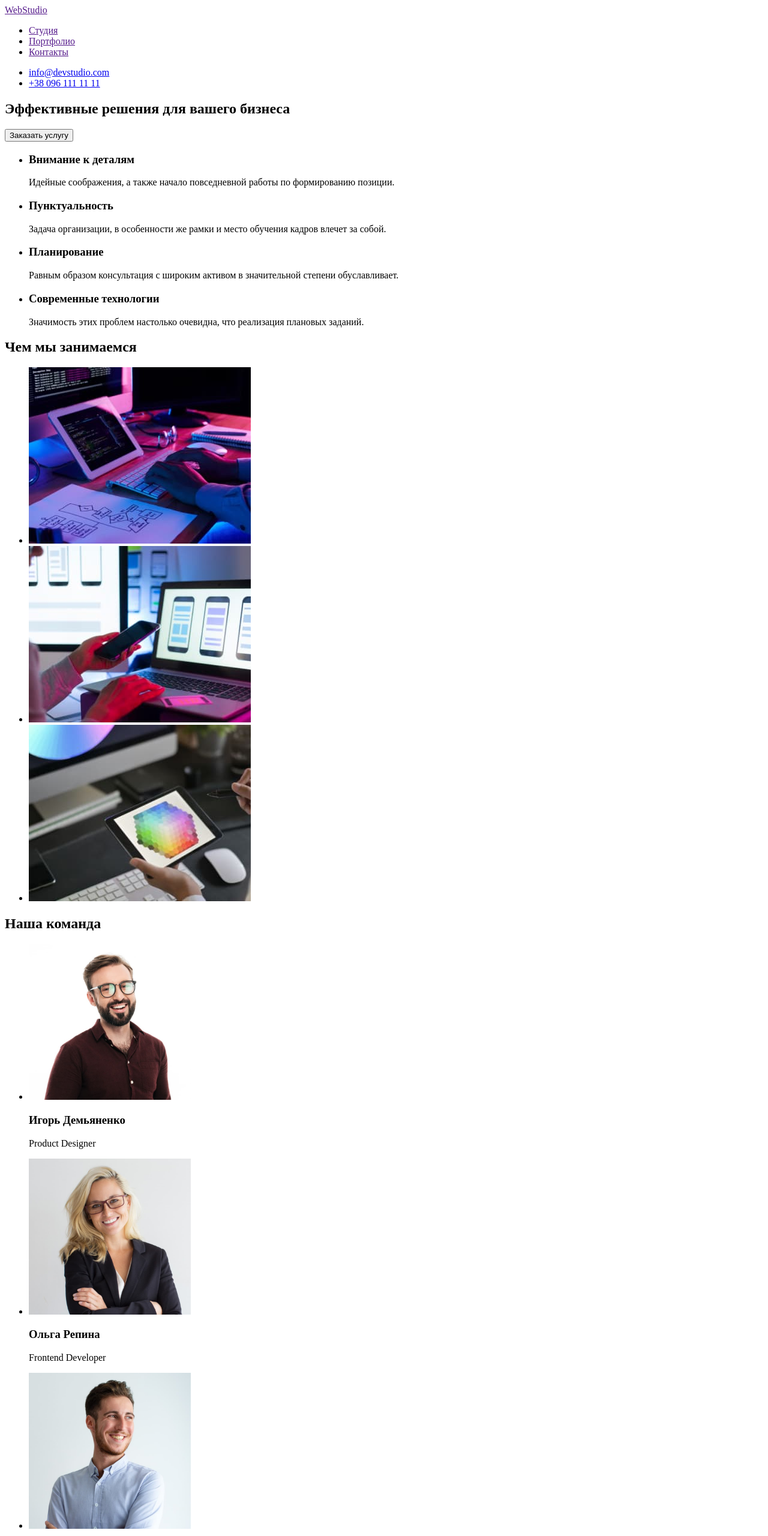
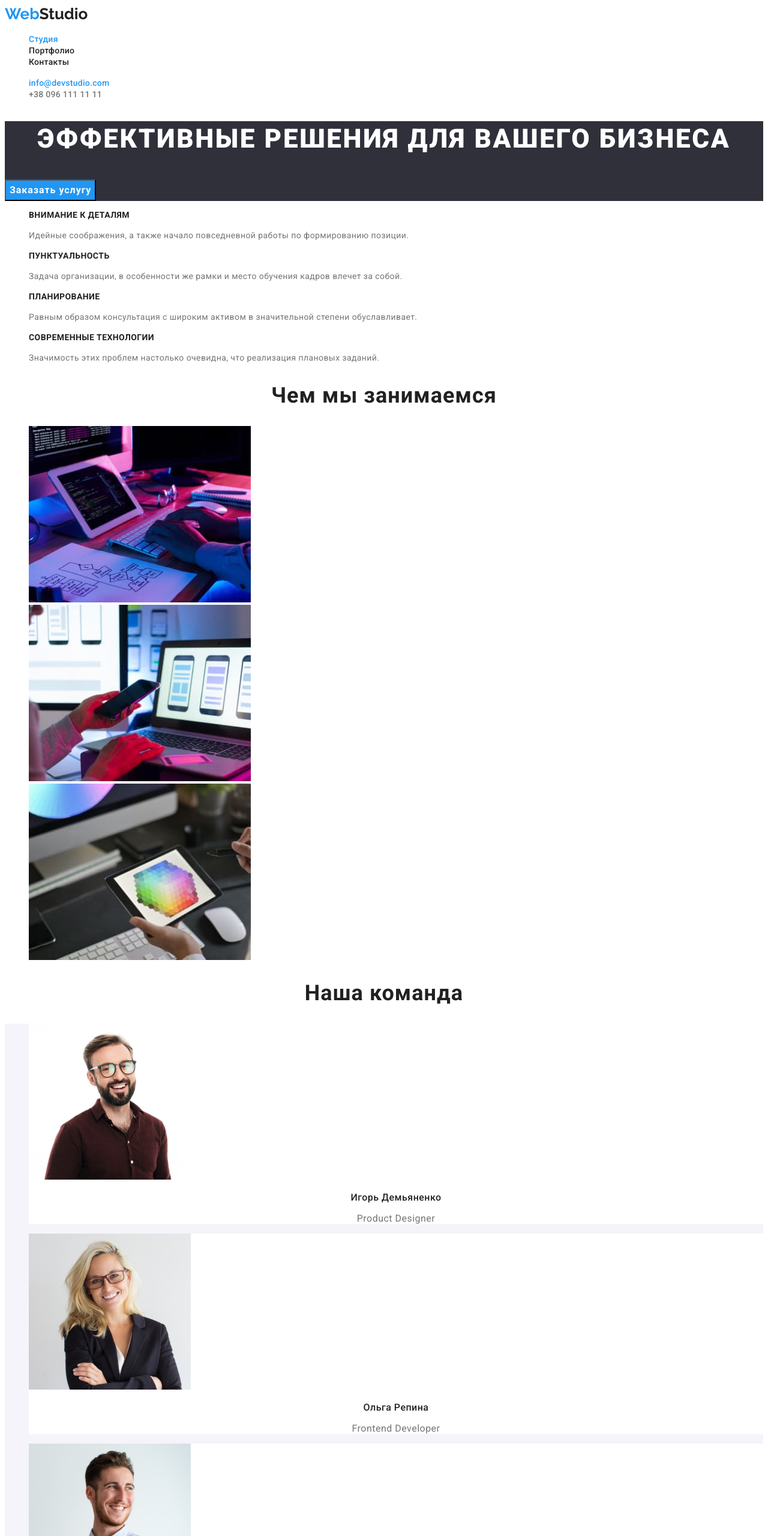
Before and after one commit to Omelchuk91/goit-markup-hw-08, a plain HTML site: page index.html in a window 1280 px wide. Shown: the top 2560 px of the page at 60% size. Drawn offline with Linux system fonts and the light colour scheme.

Commit message:
goit-markup-hw-02

```diff
--- /dev/null
+++ b/css/styles.css
@@ -0,0 +1,259 @@
+:root {
+  --primary-text-color: #757575;
+  --title-text-color: #212121;
+  --accent-text-color: #2196f3;
+  --hero-color: #2f303a;
+  --white-color: #ffffff;
+}
+
+body {
+  font-family: "Roboto", sans-serif;
+  background-color: var(--white-color);
+  color: var(--primary-text-color);
+}
+
+.logo {
+  font-family: "Raleway", sans-serif;
+  font-weight: 700;
+  font-size: 26px;
+  line-height: 1.19;
+  color: var(--title-text-color);
+}
+
+.list {
+  list-style: none;
+}
+
+.link {
+  text-decoration: none;
+}
+
+.visually-hidden {
+  position: absolute;
+  white-space: nowrap;
+  width: 1px;
+  height: 1px;
+  overflow: hidden;
+  border: 0;
+  padding: 0;
+  clip: rect(0 0 0 0);
+  clip-path: inset(50%);
+  margin: -1px;
+}
+
+/* -----------header list -----------------*/
+.page-header {
+  background: var(--white-color);
+}
+
+.logo-part {
+  color: var(--accent-text-color);
+}
+
+.header-link-studio,
+.header-mail {
+  font-weight: 500;
+  font-size: 14px;
+  line-height: 1.14;
+  letter-spacing: 0.02em;
+  color: var(--accent-text-color);
+}
+.header-link {
+  font-weight: 500;
+  font-size: 14px;
+  line-height: 1.14;
+  letter-spacing: 0.02em;
+  color: var(--title-text-color);
+}
+.header-tel {
+  font-weight: 500;
+  font-size: 14px;
+  line-height: 1.14;
+  letter-spacing: 0.02em;
+  color: var(--primary-text-color);
+}
+.header-nav .link:hover,
+.header-nav .link:focus,
+.contact-nav .link:hover,
+.contact-nav .link:focus {
+  color: var(--accent-text-color);
+}
+
+/* -----------------Hero--------------------- */
+.hero {
+  background: var(--hero-color);
+}
+
+.hero-title {
+  font-weight: 900;
+  font-size: 44px;
+  line-height: 1.36;
+  text-align: center;
+  letter-spacing: 0.06em;
+  text-transform: uppercase;
+  color: var(--white-color);
+}
+.header-nav .link.current {
+  color: var(--accent-text-color);
+}
+
+.hero-button {
+  font-family: inherit;
+  color: var(--white-color);
+  background: var(--accent-text-color);
+  font-weight: 700;
+  font-size: 16px;
+  line-height: 1.88;
+  letter-spacing: 0.06em;
+  cursor: pointer;
+}
+
+.hero-button:hover,
+.hero-button:focus {
+  background-color: #188ce8;
+}
+
+/* -----------------------features-------------*/
+.features,
+.work {
+  background-color: var(--white-color);
+}
+
+.feature-title {
+  font-weight: 700;
+  font-size: 14px;
+  line-height: 1.14;
+  letter-spacing: 0.03em;
+  text-transform: uppercase;
+  color: var(--title-text-color);
+}
+.feature-text {
+  font-size: 14px;
+  line-height: 1.71;
+  letter-spacing: 0.03em;
+  color: var(--primary-text-color);
+}
+
+/* ---------------our work--------------- */
+.work-list {
+  background-color: var(--white-color);
+}
+
+.work-title {
+  font-weight: 700;
+  font-size: 36px;
+  line-height: 42px;
+  text-align: center;
+  letter-spacing: 0.03em;
+  color: var(--title-text-color);
+}
+
+/* -----------------------team------------------------ */
+.team-list {
+  background: #F5F4FA;
+}
+
+.team-item{
+    background-color: var(--white-color);
+}
+.team-name {
+  font-weight: 700;
+  font-size: 36px;
+  line-height: 1.17;
+  text-align: center;
+  letter-spacing: 0.03em;
+  color: var(--title-text-color);
+}
+.team-title {
+  font-weight: 500;
+  font-size: 16px;
+  line-height: 1.19;
+  text-align: center;
+  letter-spacing: 0.03em;
+  color: var(--title-text-color);
+}
+.team-position {
+  font-size: 16px;
+  line-height: 1.19;
+  text-align: center;
+  letter-spacing: 0.03em;
+  color: var(--primary-text-color);
+}
+
+/* --------------------footer---------------------- */
+.footer {
+  background: var(--hero-color);
+}
+.footer-logo {
+  font-family: "Raleway";
+  font-weight: 700;
+  font-size: 26px;
+  line-height: 1.19;
+  letter-spacing: 0.03em;
+  color: var(--white-color);
+}
+.contacts-address {
+  font-style: normal;
+  font-weight: 400;
+  font-size: 14px;
+  line-height: 1.71;
+  letter-spacing: 0.03em;
+  color: var(--white-color);
+}
+.contacts-link,
+.contacts-tel {
+  font-style: normal;
+  font-weight: 400;
+  font-size: 14px;
+  line-height: 1.71;
+  letter-spacing: 0.03em;
+  color: rgba(255, 255, 255, 0.6);
+}
+
+.contacts-address:hover,
+.contacts-link:hover,
+.contacts-tel:hover,
+.contacts-address:focus,
+.contacts-link:focus,
+.contacts-tel:focus {
+  color: var(--accent-text-color);
+}
+
+/* -------  portfolio-------- */
+.portfolio-title {
+  font-weight: 700;
+  font-size: 18px;
+  line-height: 2;
+  letter-spacing: 0.06em;
+  color: var(--title-text-color);
+  cursor: pointer;
+}
+
+.portfolio-text {
+  font-size: 16px;
+  line-height: 1.88;
+  letter-spacing: 0.03em;
+  color: var(--primary-text-color);
+}
+
+.section-works-button {
+  font-family: inherit;
+  font-weight: 500;
+  font-size: 16px;
+  line-height: 1.62;
+  text-align: center;
+  letter-spacing: 0.03em;
+  color: var(--white-color);
+  background-color: var(--accent-text-color);
+}
+
+.section-works-buttons {
+  font-family: inherit;
+  font-weight: 500;
+  font-size: 16px;
+  line-height: 1.62;
+  text-align: center;
+  letter-spacing: 0.03em;
+  color: var(--title-text-color);
+  background-color: #f5f4fa;
+}
--- a/index.html
+++ b/index.html
@@ -4,59 +4,83 @@
     <meta charset="UTF-8" />
     <meta http-equiv="X-UA-Compatible" content="IE=edge" />
     <meta name="viewport" content="width=device-width, initial-scale=1.0" />
+    <link rel="preconnect" href="https://fonts.googleapis.com" />
+    <link rel="preconnect" href="https://fonts.gstatic.com" crossorigin />
+    <link
+      href="https://fonts.googleapis.com/css2?family=Raleway:wght@700&family=Roboto:wght@400;500;700;900&display=swap"
+      rel="stylesheet"
+    />
     <title>Студия</title>
+    <link rel="stylesheet" href="./css/styles.css" />
   </head>
   <body>
     <!-- шапка сайта -->
-    <header>
-      <nav>
-        <a href="">WebStudio</a>
-        <ul>
-          <li><a href="">Студия</a></li>
-          <li><a href="">Портфолио</a></li>
-          <li><a href="">Контакты</a></li>
+    <header class="page-header">
+      <nav class="header-nav">
+        <a lang="en" href="/index.html" class="logo link">
+          <span class="logo-part">Web</span>Studio
+        </a>
+        <ul class="header-list list">
+          <li class="header-item">
+            <a href="./index.html" class="header-link-studio link current">Студия</a>
+          </li>
+          <li class="header-item">
+            <a href="portfolio.html" class="header-link link">Портфолио</a>
+          </li>
+          <li class="header-item">
+            <a href="" class="header-link link">Контакты</a>
+          </li>
         </ul>
       </nav>
 
-      <ul>
-        <li><a href="mailto:info@devstudio.com">info@devstudio.com</a></li>
-        <li><a href="tel:+380961111111">+38 096 111 11 11</a></li>
+      <ul class="contact-nav list">
+        <li class="contact-item">
+          <a class="header-mail link current" href="mailto:info@devstudio.com"
+            >info@devstudio.com</a
+          >
+        </li>
+        <li class="contact-item">
+          <a class="header-tel link current" href="tel:+380961111111"
+            >+38 096 111 11 11</a
+          >
+        </li>
       </ul>
     </header>
 
     <!-- герой -->
     <main>
-      <section>
-        <h1>Эффективные решения для вашего бизнеса</h1>
-        <button type="button">Заказать услугу</button>
+      <section class="hero">
+        <h1 class="hero-title">Эффективные решения для вашего бизнеса</h1>
+        <button type="button" class="hero-button">Заказать услугу</button>
       </section>
       <!-- Особенности -->
-      <section>
-        <ul>
-          <li>
-            <h3>Внимание к деталям</h3>
-            <p>
+      <section class="features">
+        <h2 class="visually-hidden">О нас</h2>
+        <ul class="features-list list">
+          <li class="feature-item">
+            <h3 class="feature-title">Внимание к деталям</h3>
+            <p class="feature-text">
               Идейные соображения, а также начало повседневной работы по
               формированию позиции.
             </p>
           </li>
-          <li>
-            <h3>Пунктуальность</h3>
-            <p>
+          <li class="feature-item">
+            <h3 class="feature-title">Пунктуальность</h3>
+            <p class="feature-text">
               Задача организации, в особенности же рамки и место обучения кадров
               влечет за собой.
             </p>
           </li>
-          <li>
-            <h3>Планирование</h3>
-            <p>
+          <li class="feature-item">
+            <h3 class="feature-title">Планирование</h3>
+            <p class="feature-text">
               Равным образом консультация с широким активом в значительной
               степени обуславливает.
             </p>
           </li>
-          <li>
-            <h3>Современные технологии</h3>
-            <p>
+          <li class="feature-item">
+            <h3 class="feature-title">Современные технологии</h3>
+            <p class="feature-text">
               Значимость этих проблем настолько очевидна, что реализация
               плановых заданий.
             </p>
@@ -65,10 +89,10 @@
       </section>
 
       <!-- Чем мы занимаемся -->
-      <section>
-        <h2>Чем мы занимаемся</h2>
-        <ul>
-          <li>
+      <section class="work">
+        <h2 class="work-title">Чем мы занимаемся</h2>
+        <ul class="work-list list">
+          <li class="work-item">
             <img
               src="./images/image-1.jpg"
               alt="разработка сайтов"
@@ -76,7 +100,7 @@
               height="294"
             />
           </li>
-          <li>
+          <li class="work-item">
             <img
               src="./images/image-2.jpg"
               alt="разработка мобильных приложений"
@@ -84,7 +108,7 @@
               height="294"
             />
           </li>
-          <li>
+          <li class="work-item">
             <img
               src="./images/image-3.jpg"
               alt="разработка дизайна"
@@ -96,72 +120,79 @@
       </section>
 
       <!-- Наша команда -->
-      <section>
-        <h2>Наша команда</h2>
-        <ul>
-          <li>
+      <section class="team">
+        <h2 class="team-name">Наша команда</h2>
+        <ul class="team-list list">
+          <li class="team-item">
             <img
               src="./images/image-4.jpeg"
               alt="Игорь Демьяненко"
               width="270"
               height="260"
             />
-            <h3>Игорь Демьяненко</h3>
-            <p lang="en">Product Designer</p>
+            <h3 class="team-title">Игорь Демьяненко</h3>
+            <p lang="en" class="team-position">Product Designer</p>
           </li>
-          <li>
+          <li class="team-item">
             <img
               src="./images/image-5.jpeg"
               alt="Ольга Репина"
               width="270"
               height="260"
             />
-            <h3>Ольга Репина</h3>
-            <p lang="en">Frontend Developer</p>
+            <h3 class="team-title">Ольга Репина</h3>
+            <p lang="en" class="team-position">Frontend Developer</p>
           </li>
-          <li>
+          <li class="team-item">
             <img
               src="./images/image-6.jpeg"
               alt="Николай Тарасов"
               width="270"
               height="260"
             />
-            <h3>Николай Тарасов</h3>
-            <p lang="en">Marketing</p>
+            <h3 class="team-title">Николай Тарасов</h3>
+            <p lang="en" class="team-position">Marketing</p>
           </li>
-          <li>
+          <li class="team-item">
             <img
               src="./images/image-7.jpeg"
               alt="Михаил Ермаков"
               width="270"
               height="260"
             />
-            <h3>Михаил Ермаков</h3>
-            <p lang="en">UI Designer</p>
+            <h3 class="team-title">Михаил Ермаков</h3>
+            <p lang="en" class="team-position">UI Designer</p>
           </li>
         </ul>
       </section>
     </main>
 
     <!-- Футер -->
-    <footer>
-      <a href="">WebStudio</a>
+    <footer class="footer">
+      <a lang="en" href="" class="footer-logo link">
+        <span class="logo-part">Web</span>Studio</a
+      >
       <address>
-        <ul>
+        <ul class="contact-list list">
           <li>
             <a
               href="https://goo.gl/maps/uECxK9UDxvSxDsX19"
               target="_blank"
+              class="contacts-address link"
               rel="noopener nofollow noreferrer"
             >
               г. Киев, пр-т Леси Украинки, 26</a
             >
           </li>
-          <li>
-            <a href="mailto:info@example.com">info@example.com</a>
+          <li class="footer-contact-item">
+            <a href="mailto:info@example.com" class="contacts-link link"
+              >info@example.com</a
+            >
           </li>
-          <li>
-            <a href="tel:+380991111111">+38 099 111 11 11</a>
+          <li class="footer-contact-item">
+            <a href="tel:+380991111111" class="contacts-tel link"
+              >+38 099 111 11 11</a
+            >
           </li>
         </ul>
       </address>
```
Also changed, not shown: portfolio.html (added, +170 -0 lines), images/image-10.jpeg (added), images/image-11.jpeg (added), images/image-12.jpeg (added), images/image-13.jpeg (added), images/image-14.jpeg (added), images/image-15.jpeg (added), images/image-16.jpeg (added), images/image-17.jpeg (added), images/image-18.jpeg (added).
